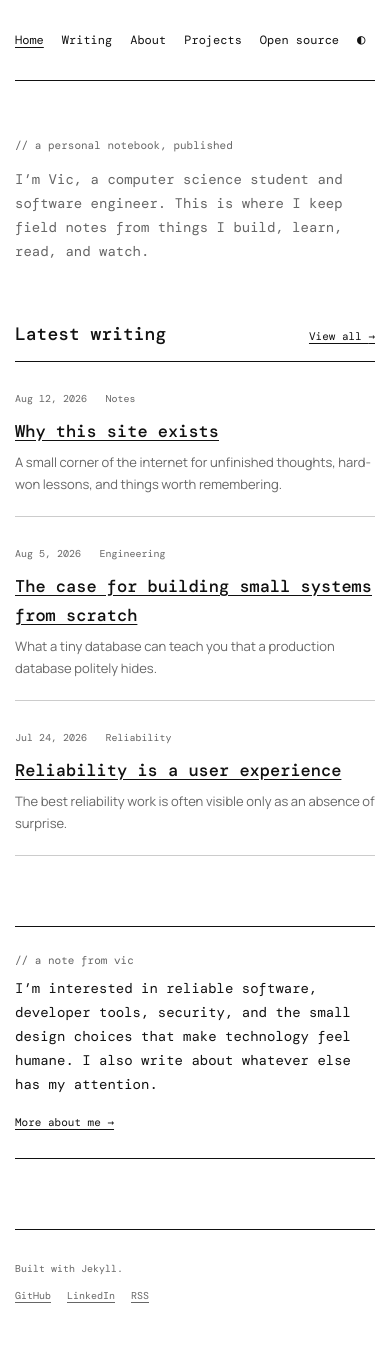
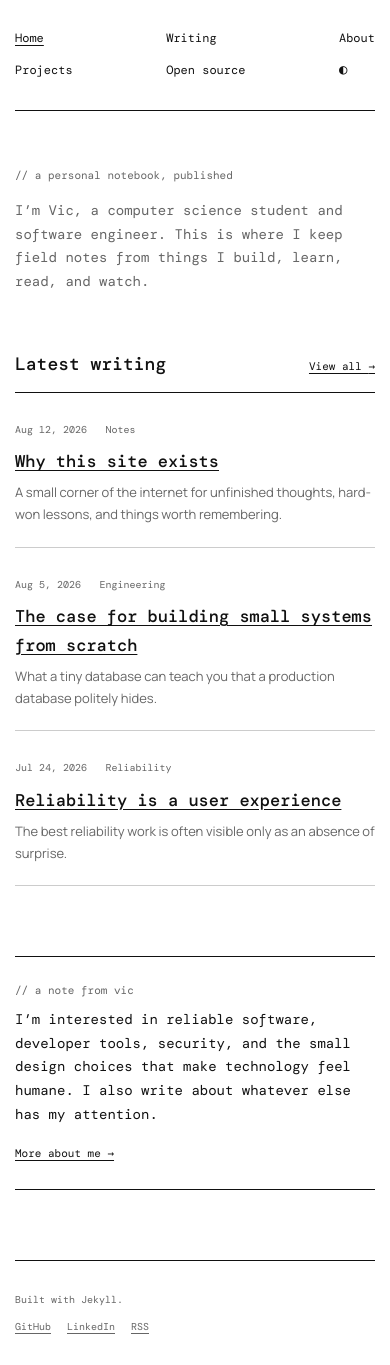
Before and after one commit to vichekaoeun/vichekaoeun.github.io, a Jekyll site: the page built from index.md, in a window 390 px wide. Built offline with Jekyll 4.4.1, drawn with Linux system fonts in a browser that asks for light colours; before the commit the page ends 1334 px from its top, so only the background shows below that.

Commit message:
Keep navigation tabs visible on mobile

```diff
--- a/assets/css/main.css
+++ b/assets/css/main.css
@@ -54,9 +54,10 @@
   border-bottom: 1px solid var(--line);
 }
 
-.site-nav { display: flex; align-items: center; gap: 20px; }
+.site-nav { display: flex; align-items: center; gap: 20px; width: 100%; }
 .site-nav a {
   font-size: 12px;
+  white-space: nowrap;
   text-decoration: none;
 }
 .site-nav a:hover, .site-nav a[aria-current="page"] { text-decoration: underline; }
@@ -204,8 +205,14 @@
 
 @media (max-width: 650px) {
   .shell { width: min(calc(100% - 30px), 820px); }
-  .site-header { align-items: flex-start; flex-direction: column; gap: 14px; }
-  .site-nav { width: 100%; flex-wrap: wrap; gap: 10px 18px; }
+  .site-header { display: block; }
+  .site-nav {
+    display: grid;
+    grid-template-columns: repeat(3, max-content);
+    justify-content: space-between;
+    gap: 10px 14px;
+  }
+  .theme-toggle { justify-self: start; }
   .home-hero { padding: 55px 0; }
   .post-row { grid-template-columns: 1fr; gap: 7px; }
   .post-row-meta time, .post-row-meta span { display: inline; margin-right: 10px; }
```
